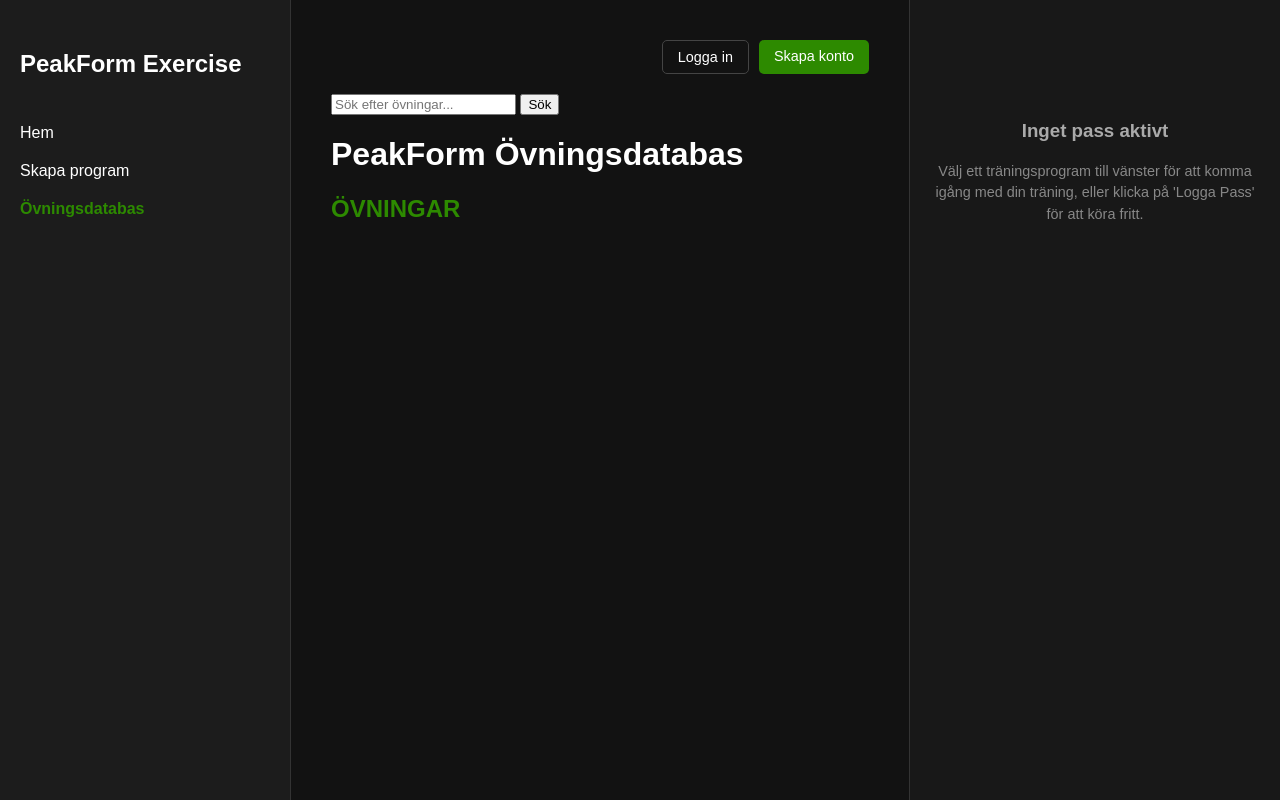
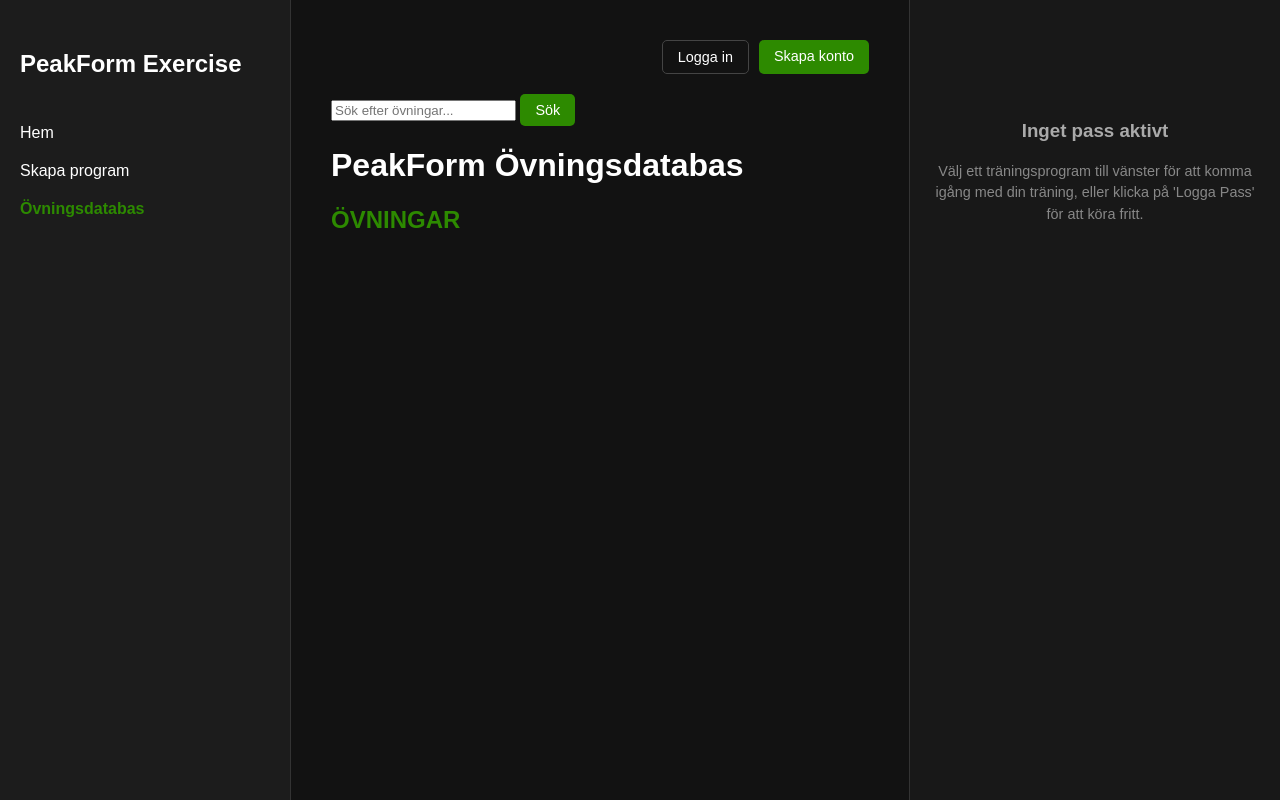
Before and after one commit to Larsencalle/Grupp_7_Peak_Form, a Flask app: template templates/exercise.html in a window 1280 px wide. Run offline with Flask 3, Linux system fonts and the light colour scheme; the template is opened without the code that fills it, so the values that code supplies are empty.

Commit message:
Småfix med stavfel

```diff
--- a/templates/exercise.html
+++ b/templates/exercise.html
@@ -43,7 +43,7 @@
 
             <form method="GET" action="/search">
                 <input type="text" name="q" placeholder="Sök efter övningar..." required>
-                <button type="submit" class="small green">Sök</button>
+                <button type="submit" class="small-button green">Sök</button>
             </form>
 
             <h1> PeakForm Övningsdatabas </h1>
```
